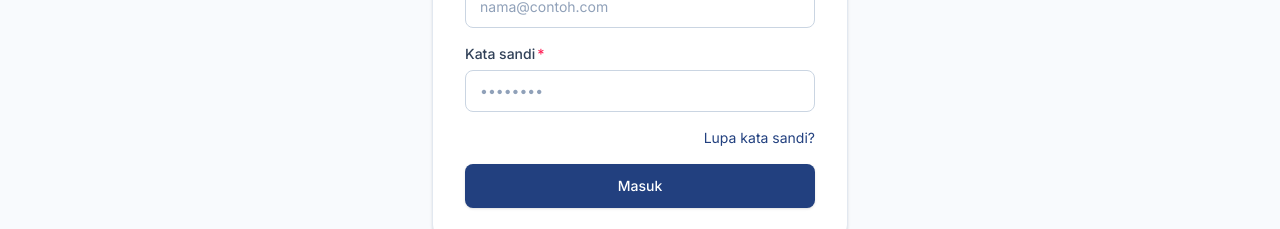
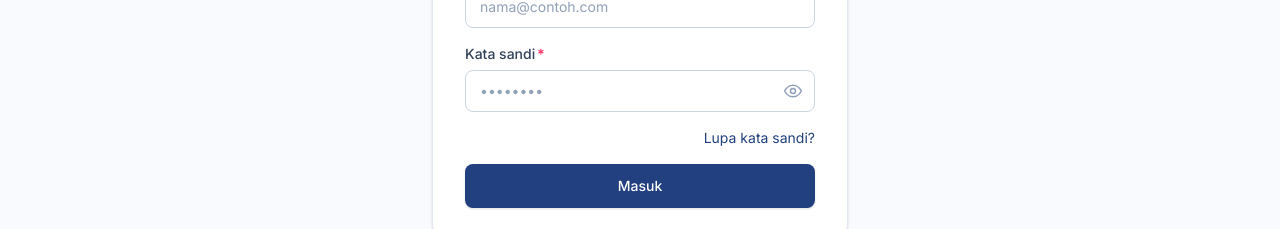
Before and after one commit to alumnikedokteranumm/alumnikedokteranumm, a Next.js app: page /masuk in a window 1280 px wide. Shown: the part 428-657 px from the top of the page. Built offline with nearby package versions, Linux system fonts and the light colour scheme; no server answers.

Commit message:
Tombol lihat kata sandi

```diff
--- a/src/app/(auth)/daftar/form.tsx
+++ b/src/app/(auth)/daftar/form.tsx
@@ -3,6 +3,7 @@
 import Link from "next/link";
 import { useActionState } from "react";
 import { useFormStatus } from "react-dom";
+import { IsianSandi } from "@/components/isian-sandi";
 import { aksiDaftar } from "@/actions/autentikasi";
 import { Bidang, Isian, Pesan, Tombol } from "@/components/ui/dasar";
 
@@ -35,11 +36,11 @@ export function FormDaftar() {
       </Bidang>
 
       <Bidang label="Kata sandi" petunjuk="Minimal 8 karakter. Gunakan kombinasi huruf dan angka." wajib>
-        <Isian name="sandi" type="password" required minLength={8} autoComplete="new-password" placeholder="••••••••" />
+        <IsianSandi name="sandi" required minLength={8} autoComplete="new-password" placeholder="••••••••" />
       </Bidang>
 
       <Bidang label="Ulangi kata sandi" wajib>
-        <Isian name="ulangi" type="password" required minLength={8} autoComplete="new-password" placeholder="••••••••" />
+        <IsianSandi name="ulangi" required minLength={8} autoComplete="new-password" placeholder="••••••••" />
       </Bidang>
 
       <label className="flex cursor-pointer items-start gap-3 rounded-lg border border-slate-200 p-3.5 text-sm hover:bg-slate-50">
--- a/src/app/(auth)/masuk/form.tsx
+++ b/src/app/(auth)/masuk/form.tsx
@@ -3,6 +3,7 @@
 import Link from "next/link";
 import { useActionState } from "react";
 import { useFormStatus } from "react-dom";
+import { IsianSandi } from "@/components/isian-sandi";
 import { aksiMasuk } from "@/actions/autentikasi";
 import { Bidang, Isian, Pesan, Tombol } from "@/components/ui/dasar";
 
@@ -24,7 +25,7 @@ export function FormMasuk({ lanjut }: { lanjut: string }) {
       </Bidang>
 
       <Bidang label="Kata sandi" wajib>
-        <Isian name="sandi" type="password" autoComplete="current-password" required placeholder="••••••••" />
+        <IsianSandi name="sandi" autoComplete="current-password" required placeholder="••••••••" />
       </Bidang>
 
       <div className="flex justify-end">
--- a/src/app/atur-ulang-sandi/form.tsx
+++ b/src/app/atur-ulang-sandi/form.tsx
@@ -2,8 +2,9 @@
 
 import { useActionState } from "react";
 import { useFormStatus } from "react-dom";
+import { IsianSandi } from "@/components/isian-sandi";
 import { aksiGantiSandi } from "@/actions/autentikasi";
-import { Bidang, Isian, Pesan, Tombol } from "@/components/ui/dasar";
+import { Bidang, Pesan, Tombol } from "@/components/ui/dasar";
 
 function TombolKirim() {
   const { pending } = useFormStatus();
@@ -16,10 +17,10 @@ export function FormGantiSandi() {
     <form action={aksi} className="mt-7 space-y-4">
       {hasil?.galat && <Pesan jenis="galat">{hasil.galat}</Pesan>}
       <Bidang label="Kata sandi baru" petunjuk="Minimal 8 karakter." wajib>
-        <Isian name="sandi" type="password" required minLength={8} autoComplete="new-password" />
+        <IsianSandi name="sandi" required minLength={8} autoComplete="new-password" />
       </Bidang>
       <Bidang label="Ulangi kata sandi baru" wajib>
-        <Isian name="ulangi" type="password" required minLength={8} autoComplete="new-password" />
+        <IsianSandi name="ulangi" required minLength={8} autoComplete="new-password" />
       </Bidang>
       <TombolKirim />
     </form>
--- /dev/null
+++ b/src/components/isian-sandi.tsx
@@ -0,0 +1,33 @@
+"use client";
+
+import { useState, type ComponentProps } from "react";
+import { Isian } from "./ui/dasar";
+
+/** Isian kata sandi dengan tombol mata untuk menampilkan / menyembunyikan isinya. */
+export function IsianSandi({ className, ...sisa }: Omit<ComponentProps<"input">, "type">) {
+  const [lihat, setLihat] = useState(false);
+  return (
+    <span className="relative block">
+      <Isian {...sisa} type={lihat ? "text" : "password"} className={`pr-11 ${className ?? ""}`} />
+      <button type="button" onClick={() => setLihat((v) => !v)}
+        aria-label={lihat ? "Sembunyikan kata sandi" : "Tampilkan kata sandi"} aria-pressed={lihat}
+        title={lihat ? "Sembunyikan kata sandi" : "Tampilkan kata sandi"}
+        className="absolute inset-y-0 right-0 grid w-11 place-items-center rounded-r-lg text-slate-400 hover:text-slate-700">
+        <svg viewBox="0 0 24 24" className="size-5" fill="none" stroke="currentColor" strokeWidth={1.8} strokeLinecap="round" strokeLinejoin="round" aria-hidden>
+          {lihat ? (
+            <>
+              <path d="M3 3l18 18" />
+              <path d="M10.6 5.1A10.4 10.4 0 0 1 12 5c6.5 0 10 7 10 7a17.6 17.6 0 0 1-3.2 4.1M6.6 6.6C3.9 8.4 2 12 2 12s3.5 7 10 7a9.7 9.7 0 0 0 5.4-1.6" />
+              <path d="M9.9 9.9a3 3 0 0 0 4.2 4.2" />
+            </>
+          ) : (
+            <>
+              <path d="M2 12s3.5-7 10-7 10 7 10 7-3.5 7-10 7S2 12 2 12Z" />
+              <circle cx="12" cy="12" r="3" />
+            </>
+          )}
+        </svg>
+      </button>
+    </span>
+  );
+}
```
